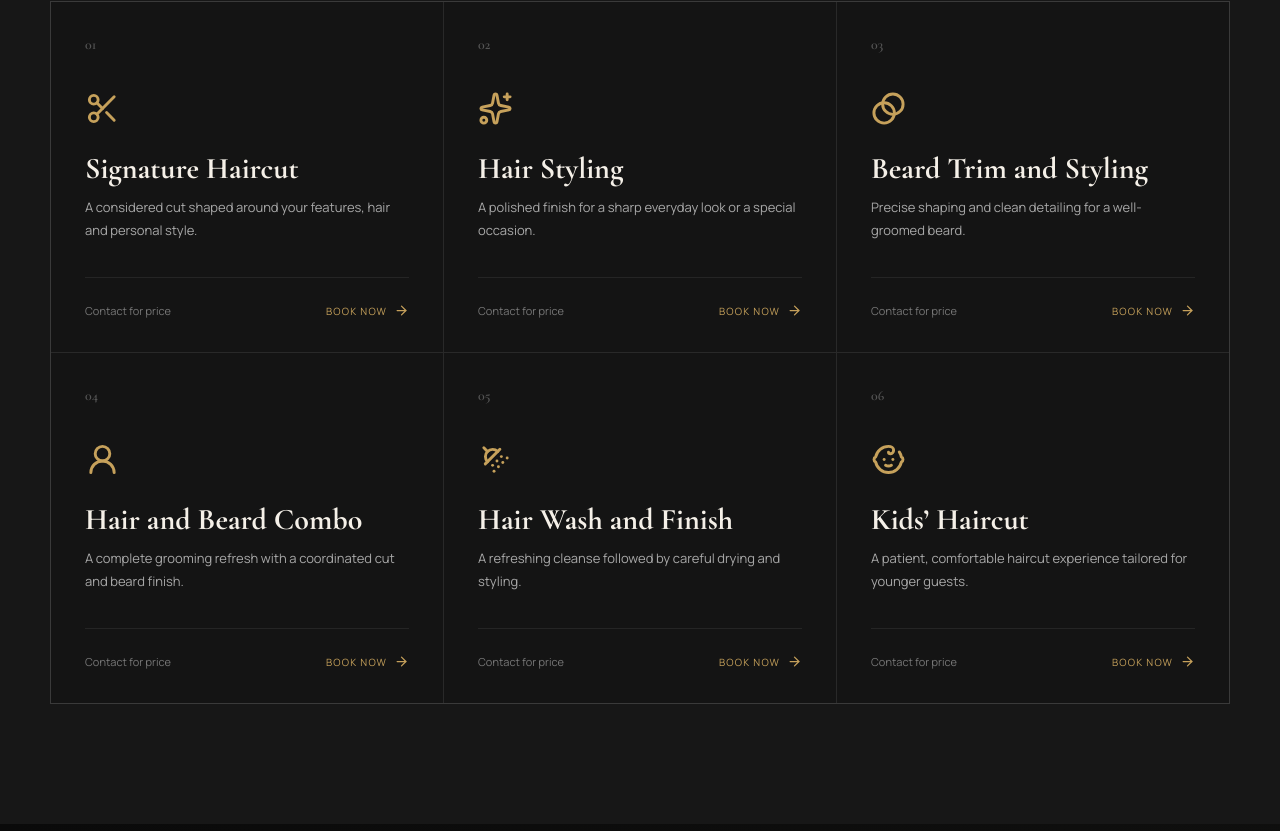
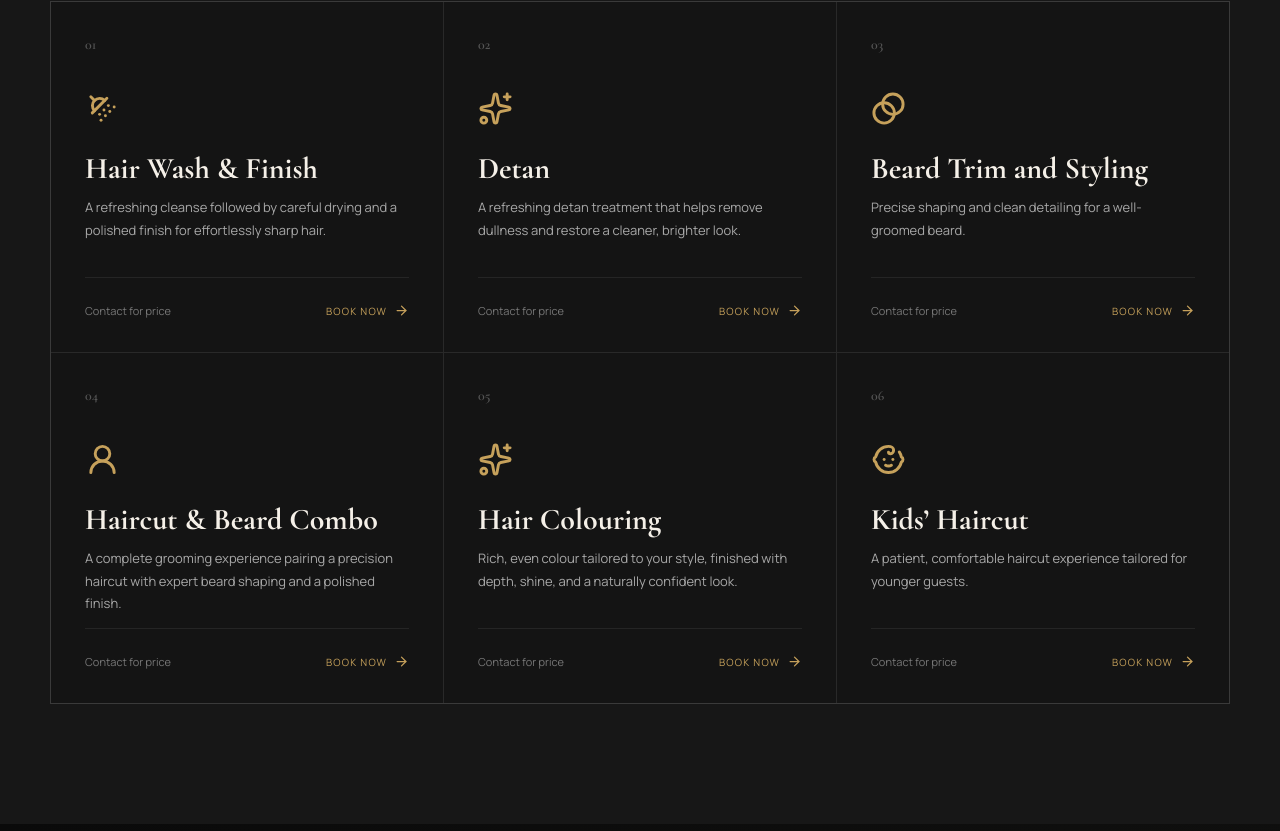
Before and after one commit to danielglence/icuthair, a React (Vite) app: page / in a window 1280 px wide. Shown: the part 1149-1980 px from the top of the page. Built offline with nearby package versions, Linux system fonts and the light colour scheme; no server answers; the database is empty.

Commit message:
Sync services and booking experience

```diff
--- a/src/components/CustomerBooking.jsx
+++ b/src/components/CustomerBooking.jsx
@@ -17,8 +17,9 @@ export default function CustomerBooking(){
   setBusy(true);setSuccess(false);const booking={name:String(f.get('name')),service:String(f.get('service')),date:String(f.get('date')),time:String(f.get('time'))};const{error}=await supabase.rpc('create_booking',{p_customer_name:f.get('name'),p_customer_phone:f.get('phone'),p_service:f.get('service'),p_appointment_date:f.get('date'),p_appointment_time:f.get('time'),p_message:f.get('message')||null});setBusy(false);if(error){const code=Object.keys(errorsByCode).find(k=>error.message.includes(k));setErrors({form:errorsByCode[code]||'We could not submit your request. Please try again.'})}else{fetch('/api/notify-owner',{method:'POST',headers:{'Content-Type':'application/json'},body:JSON.stringify(booking)}).catch(()=>{});form.reset();setSuccess(true)}};
  const field=(name,label,type='text')=><label>{label}<input name={name} type={type} min={type==='date'?today():undefined} aria-invalid={!!errors[name]}/>{errors[name]&&<small>{errors[name]}</small>}</label>;
  const reopens=paused&&settings.paused_until?new Date(settings.paused_until).toLocaleTimeString('en-IN',{hour:'numeric',minute:'2-digit'}):null;
- return <section id="appointment" className="section appointment"><div className="wrap appointment-layout"><div><div className="section-head"><span className="eyebrow">REQUEST A VISIT</span><h2>Your Next Look Starts Here</h2><p>Share your preferred service and time. The studio will review your appointment request.</p></div><div className="appointment-note"><MessageCircle/><p><b>Request an appointment</b><br/>The salon will confirm availability with you directly.</p></div></div>
+ return <section id="appointment" className="section appointment"><div className="wrap appointment-layout"><div><div className="section-head"><span className="eyebrow">REQUEST A VISIT</span><h2>Your Next Look Starts Here</h2><p>Share your preferred service and time. The studio will review your appointment request.</p></div><div className="appointment-note whatsapp-update"><MessageCircle/><p><b>WhatsApp updates</b><br/>You will receive your booking updates on WhatsApp.</p></div></div>
   {(closed||paused)?<motion.div {...reveal} className="booking-unavailable"><Clock3/><span className="eyebrow">CURRENTLY UNAVAILABLE</span><h3>{closed?'I Cut is currently closed':'Bookings are temporarily paused'}</h3><p>{closed?'Booking will be available again when the shop reopens.':reopens?`Booking will reopen at ${reopens}.`:'Please check again shortly.'}</p><a className="button outline" href={business.callUrl}>Call the studio</a></motion.div>:
-  <motion.form {...reveal} onSubmit={submit} noValidate><div className="form-row">{field('name','Full name *')}{field('phone','Phone number *','tel')}</div><label>Preferred service *<select name="service" defaultValue="" aria-invalid={!!errors.service}><option value="" disabled>Select a service</option>{services.map(s=><option key={s.name}>{s.name}</option>)}</select>{errors.service&&<small>{errors.service}</small>}</label><div className="form-row">{field('date','Preferred date *','date')}{field('time','Preferred time *','time')}</div><label>Message (optional)<textarea name="message" rows="3" maxLength="500" placeholder="Anything you’d like the studio to know?"/></label>{errors.form&&<p className="booking-error" role="alert">{errors.form}</p>}<button className="button gold full" type="submit" disabled={busy}>{busy?'Checking availability…':isSupabaseConfigured?'Request appointment':'Prepare WhatsApp request'}<ArrowRight size={17}/></button>{success&&<p className="success" role="status"><Check/> Your appointment request has been received. Please wait for confirmation from the salon.</p>}</motion.form>}
+  success?<motion.div {...reveal} className="booking-success" role="status" aria-live="polite"><span className="success-icon"><Check/></span><span className="eyebrow">REQUEST RECEIVED</span><h3>Your booking has been submitted.</h3><p>Your appointment request was received successfully. You will receive confirmation and booking updates on WhatsApp.</p><button className="button outline" type="button" onClick={()=>setSuccess(false)}>Book another appointment</button></motion.div>:
+  <motion.form {...reveal} onSubmit={submit} noValidate><div className="form-row">{field('name','Full name *')}{field('phone','Phone number *','tel')}</div><label>Preferred service *<select name="service" defaultValue="" aria-invalid={!!errors.service}><option value="" disabled>Select a service</option>{services.map(s=><option key={s.name}>{s.name}</option>)}</select>{errors.service&&<small>{errors.service}</small>}</label><div className="form-row">{field('date','Preferred date *','date')}{field('time','Preferred time *','time')}</div><label>Message (optional)<textarea name="message" rows="3" maxLength="500" placeholder="Anything you’d like the studio to know?"/></label>{errors.form&&<p className="booking-error" role="alert">{errors.form}</p>}<button className="button gold full" type="submit" disabled={busy}>{busy?'Checking availability…':isSupabaseConfigured?'Request appointment':'Prepare WhatsApp request'}<ArrowRight size={17}/></button></motion.form>}
  </div></section>
 }
--- a/src/data.js
+++ b/src/data.js
@@ -12,11 +12,11 @@ export const mapsUrl = `https://www.google.com/maps/search/?api=1&query=${encode
 export const mapEmbed = `https://www.google.com/maps?q=${encodeURIComponent(`I Cut Hair Grooming Studio, ${business.address}`)}&output=embed`;
 
 export const services = [
-  { name:'Signature Haircut', description:'A considered cut shaped around your features, hair and personal style.', icon:Scissors },
-  { name:'Hair Styling', description:'A polished finish for a sharp everyday look or a special occasion.', icon:Sparkles },
+  { name:'Hair Wash & Finish', description:'A refreshing cleanse followed by careful drying and a polished finish for effortlessly sharp hair.', icon:ShowerHead },
+  { name:'Detan', description:'A refreshing detan treatment that helps remove dullness and restore a cleaner, brighter look.', icon:Sparkles },
   { name:'Beard Trim and Styling', description:'Precise shaping and clean detailing for a well-groomed beard.', icon:Blend },
-  { name:'Hair and Beard Combo', description:'A complete grooming refresh with a coordinated cut and beard finish.', icon:UserRound },
-  { name:'Hair Wash and Finish', description:'A refreshing cleanse followed by careful drying and styling.', icon:ShowerHead },
+  { name:'Haircut & Beard Combo', description:'A complete grooming experience pairing a precision haircut with expert beard shaping and a polished finish.', icon:UserRound },
+  { name:'Hair Colouring', description:'Rich, even colour tailored to your style, finished with depth, shine, and a naturally confident look.', icon:Sparkles },
   { name:"Kids’ Haircut", description:'A patient, comfortable haircut experience tailored for younger guests.', icon:Baby },
 ];
 export const serviceBookingUrl = (service) => `${business.whatsappBase}?text=${encodeURIComponent(`Hello I Cut Hair Grooming Studio, I would like to book the ${service} service.`)}`;
--- a/src/styles.css
+++ b/src/styles.css
@@ -41,6 +41,7 @@ input,select,textarea{-webkit-tap-highlight-color:transparent}
   .service-book:active{transform:translate3d(3px,0,0)!important;color:var(--ivory)}
 }
 .booking-unavailable{background:#171717;border:1px solid var(--line);padding:42px;text-align:center;min-height:420px;display:flex;flex-direction:column;align-items:center;justify-content:center}.booking-unavailable>svg{width:46px;height:46px;color:var(--gold);margin-bottom:20px}.booking-unavailable .eyebrow{margin-bottom:12px}.booking-unavailable h3{font-size:40px;max-width:430px}.booking-unavailable p{max-width:430px}.booking-unavailable .button{margin-top:15px}.booking-error{color:#e79a88;background:#2c1815;border:1px solid #55302a;padding:12px;font-size:12px}.appointment button:disabled{opacity:.65;cursor:wait}@media(max-width:620px){.booking-unavailable{padding:26px 20px;min-height:360px}.booking-unavailable h3{font-size:34px}}
+.whatsapp-update{border:1px solid rgba(37,211,102,.25);background:rgba(37,211,102,.08);padding:18px}.whatsapp-update svg{background:#25d366;color:#fff;border-radius:50%;padding:9px;width:40px;height:40px;flex:0 0 auto}.booking-success{background:#171717;border:1px solid var(--line);padding:42px;text-align:center;min-height:420px;display:flex;flex-direction:column;align-items:center;justify-content:center}.success-icon{display:grid;place-items:center;width:52px;height:52px;border-radius:50%;background:var(--gold);color:#111;margin-bottom:22px}.booking-success .eyebrow{margin-bottom:12px}.booking-success h3{font-size:42px;max-width:500px}.booking-success p{max-width:500px}.booking-success .button{margin-top:16px}@media(max-width:620px){.booking-success{padding:28px 20px;min-height:360px}.booking-success h3{font-size:35px}}
 
 /* Mobile experience refinements */
 html{-webkit-text-size-adjust:100%}body{min-width:320px}img{display:block;max-width:100%}h1,h2,h3{overflow-wrap:break-word}.eyebrow i{flex:0 0 auto}
```
